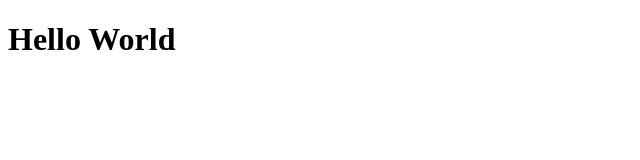
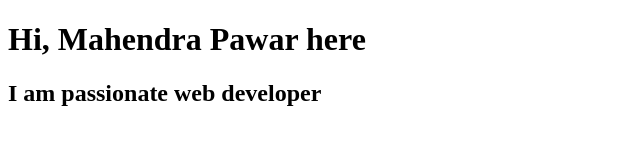
Before and after one commit to Mahi24-prog/NeogCamp_vid2, a plain HTML site: page index.html in a window 1280 px wide. Shown: the whole page, without its empty margins (0-640 px from the left). Drawn offline with Linux system fonts and the light colour scheme.

Commit message:
refactor : index.html
Change text

```diff
--- a/index.html
+++ b/index.html
@@ -7,6 +7,7 @@
     <title>Neog_vid1</title>
 </head>
 <body>
-    <h1>Hello World</h1>
+    <h1>Hi, Mahendra Pawar here</h1>
+    <h2>I am passionate web developer</h2>
 </body>
 </html>
```
